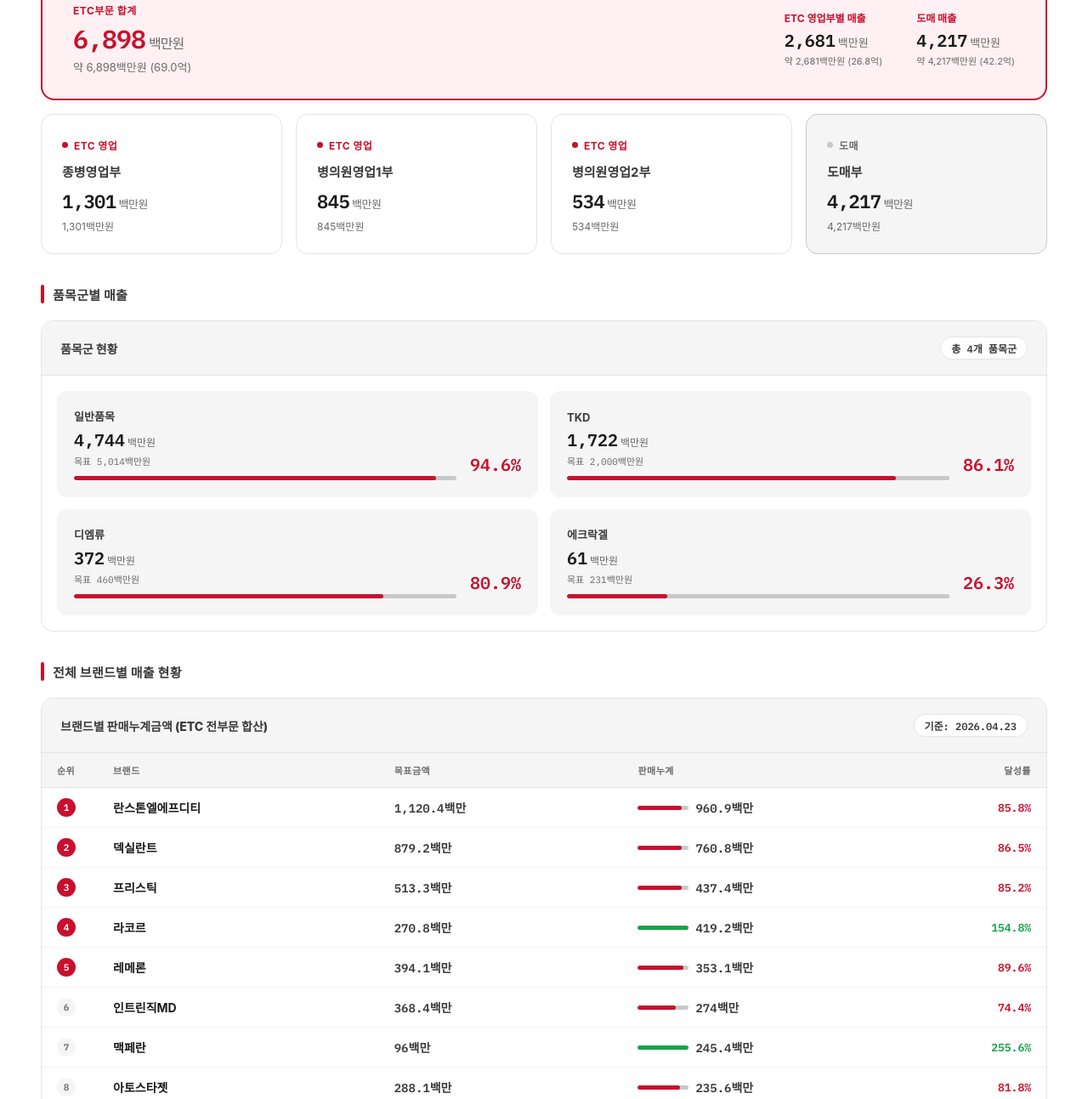
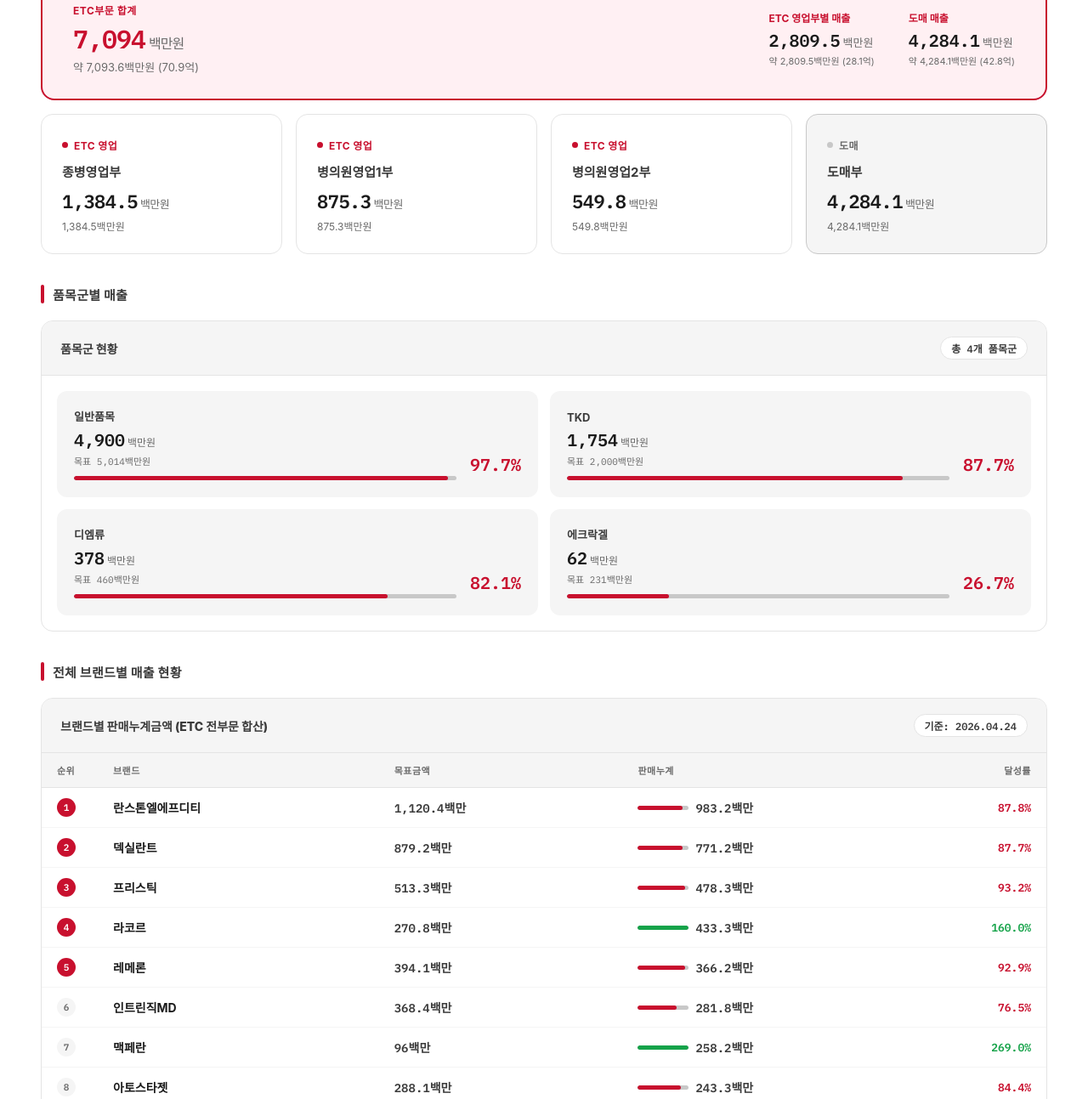
Before and after one commit to kamlolyul/ETC-Sales-dashboard, a plain HTML site: page index.html in a window 1280 px wide. Shown: the part 617-1910 px from the top of the page at 85% size. Drawn offline with Linux system fonts and the light colour scheme; a web font is replaced by a local one.

Commit message:
Add files via upload

```diff
--- a/index.html
+++ b/index.html
@@ -176,7 +176,7 @@
     </div>
     <div class="header-meta">
       <span class="update-text">기준일</span>
-      <span class="date-badge">2026.04.23</span>
+      <span class="date-badge">2026.04.24</span>
     </div>
   </div>
 </header>
@@ -195,15 +195,15 @@
       <div class="goal-stats">
         <div class="goal-stat">
           <div class="goal-stat-label">MTD 실적 (백만원)</div>
-          <div class="goal-stat-value hl">6,898</div>
+          <div class="goal-stat-value hl">7,094</div>
         </div>
         <div class="goal-stat">
           <div class="goal-stat-label">달성률</div>
-          <div class="goal-stat-value hl">89.5%</div>
+          <div class="goal-stat-value hl">92.1%</div>
         </div>
         <div class="goal-stat">
           <div class="goal-stat-label">잔여 목표 (백만원)</div>
-          <div class="goal-stat-value">806</div>
+          <div class="goal-stat-value">610.7</div>
         </div>
       </div>
     </div>
@@ -215,14 +215,14 @@
       <div class="progress-header">
         <div>
           <div class="progress-title">목표 달성률 진행 현황</div>
-          <div class="progress-sub">4월 23일 기준 / 목표: 7,704백만원</div>
+          <div class="progress-sub">4월 24일 기준 / 목표: 7,704백만원</div>
         </div>
-        <div class="progress-pct">89.5%</div>
+        <div class="progress-pct">92.1%</div>
       </div>
-      <div class="bar-track"><div class="bar-fill" style="width:89.5%"></div></div>
+      <div class="bar-track"><div class="bar-fill" style="width:92.1%"></div></div>
       <div class="progress-meta">
-        <span>달성: 6,898백만원</span>
-        <span style="color:var(--red);font-weight:600;">잔여: 806백만원</span>
+        <span>달성: 7,093.6백만원</span>
+        <span style="color:var(--red);font-weight:600;">잔여: 610.7백만원</span>
         <span>목표: 7,704백만원</span>
       </div>
     </div>
@@ -234,19 +234,19 @@
   <div class="summary-card fade-up">
     <div class="summary-main">
       <div class="stag">ETC부문 합계</div>
-      <div class="samount">6,898<span style="font-size:16px;font-weight:500;color:var(--g500);margin-left:4px;">백만원</span></div>
-      <div class="ssub">약 6,898백만원 (69.0억)</div>
+      <div class="samount">7,094<span style="font-size:16px;font-weight:500;color:var(--g500);margin-left:4px;">백만원</span></div>
+      <div class="ssub">약 7,093.6백만원 (70.9억)</div>
     </div>
     <div class="summary-splits">
       <div class="split-item">
         <div class="split-label">ETC 영업부별 매출</div>
-        <div class="split-val">2,681<span style="font-size:13px;font-weight:400;color:var(--g500);margin-left:3px;">백만원</span></div>
-        <div class="split-sub">약 2,681백만원 (26.8억)</div>
+        <div class="split-val">2,809.5<span style="font-size:13px;font-weight:400;color:var(--g500);margin-left:3px;">백만원</span></div>
+        <div class="split-sub">약 2,809.5백만원 (28.1억)</div>
       </div>
       <div class="split-item">
         <div class="split-label">도매 매출</div>
-        <div class="split-val">4,217<span style="font-size:13px;font-weight:400;color:var(--g500);margin-left:3px;">백만원</span></div>
-        <div class="split-sub">약 4,217백만원 (42.2억)</div>
+        <div class="split-val">4,284.1<span style="font-size:13px;font-weight:400;color:var(--g500);margin-left:3px;">백만원</span></div>
+        <div class="split-sub">약 4,284.1백만원 (42.8억)</div>
       </div>
     </div>
   </div>
@@ -255,26 +255,26 @@
     <div class="dept-card">
       <div class="dtag"><span class="dot"></span>ETC 영업</div>
       <div class="dname">종병영업부</div>
-      <div class="damount">1,301<span class="dunit">백만원</span></div>
-      <div class="dsub">1,301백만원</div>
+      <div class="damount">1,384.5<span class="dunit">백만원</span></div>
+      <div class="dsub">1,384.5백만원</div>
     </div>
     <div class="dept-card">
       <div class="dtag"><span class="dot"></span>ETC 영업</div>
       <div class="dname">병의원영업1부</div>
-      <div class="damount">845<span class="dunit">백만원</span></div>
-      <div class="dsub">845백만원</div>
+      <div class="damount">875.3<span class="dunit">백만원</span></div>
+      <div class="dsub">875.3백만원</div>
     </div>
     <div class="dept-card">
       <div class="dtag"><span class="dot"></span>ETC 영업</div>
       <div class="dname">병의원영업2부</div>
-      <div class="damount">534<span class="dunit">백만원</span></div>
-      <div class="dsub">534백만원</div>
+      <div class="damount">549.8<span class="dunit">백만원</span></div>
+      <div class="dsub">549.8백만원</div>
     </div>
     <div class="dept-card dm">
       <div class="dtag"><span class="dot"></span>도매</div>
       <div class="dname">도매부</div>
-      <div class="damount">4,217<span class="dunit">백만원</span></div>
-      <div class="dsub">4,217백만원</div>
+      <div class="damount">4,284.1<span class="dunit">백만원</span></div>
+      <div class="dsub">4,284.1백만원</div>
 
     </div>
   </div>
@@ -291,38 +291,38 @@
           <div class="cat-card">
             <div class="cat-left">
               <div class="cat-name">일반품목</div>
-              <div class="cat-amount">4,744<span class="cat-unit">백만원</span></div>
+              <div class="cat-amount">4,900<span class="cat-unit">백만원</span></div>
               <div class="cat-goal">목표 5,014백만원</div>
-              <div class="cat-bar-wrap"><div class="cat-bar"><div class="cat-bar-fill" style="width:94.6%;background:var(--red);"></div></div></div>
+              <div class="cat-bar-wrap"><div class="cat-bar"><div class="cat-bar-fill" style="width:97.7%;background:var(--red);"></div></div></div>
             </div>
-            <span class="cat-pct-inline" style="color:var(--red);">94.6%</span>
+            <span class="cat-pct-inline" style="color:var(--red);">97.7%</span>
           </div>
           <div class="cat-card">
             <div class="cat-left">
               <div class="cat-name">TKD</div>
-              <div class="cat-amount">1,722<span class="cat-unit">백만원</span></div>
+              <div class="cat-amount">1,754<span class="cat-unit">백만원</span></div>
               <div class="cat-goal">목표 2,000백만원</div>
-              <div class="cat-bar-wrap"><div class="cat-bar"><div class="cat-bar-fill" style="width:86.1%;background:var(--red);"></div></div></div>
+              <div class="cat-bar-wrap"><div class="cat-bar"><div class="cat-bar-fill" style="width:87.7%;background:var(--red);"></div></div></div>
             </div>
-            <span class="cat-pct-inline" style="color:var(--red);">86.1%</span>
+            <span class="cat-pct-inline" style="color:var(--red);">87.7%</span>
           </div>
           <div class="cat-card">
             <div class="cat-left">
               <div class="cat-name">디엠류</div>
-              <div class="cat-amount">372<span class="cat-unit">백만원</span></div>
+              <div class="cat-amount">378<span class="cat-unit">백만원</span></div>
               <div class="cat-goal">목표 460백만원</div>
-              <div class="cat-bar-wrap"><div class="cat-bar"><div class="cat-bar-fill" style="width:80.9%;background:var(--red);"></div></div></div>
+              <div class="cat-bar-wrap"><div class="cat-bar"><div class="cat-bar-fill" style="width:82.1%;background:var(--red);"></div></div></div>
             </div>
-            <span class="cat-pct-inline" style="color:var(--red);">80.9%</span>
+            <span class="cat-pct-inline" style="color:var(--red);">82.1%</span>
           </div>
           <div class="cat-card">
             <div class="cat-left">
               <div class="cat-name">에크락겔</div>
-              <div class="cat-amount">61<span class="cat-unit">백만원</span></div>
+              <div class="cat-amount">62<span class="cat-unit">백만원</span></div>
               <div class="cat-goal">목표 231백만원</div>
-              <div class="cat-bar-wrap"><div class="cat-bar"><div class="cat-bar-fill" style="width:26.3%;background:var(--red);"></div></div></div>
+              <div class="cat-bar-wrap"><div class="cat-bar"><div class="cat-bar-fill" style="width:26.7%;background:var(--red);"></div></div></div>
             </div>
-            <span class="cat-pct-inline" style="color:var(--red);">26.3%</span>
+            <span class="cat-pct-inline" style="color:var(--red);">26.7%</span>
           </div>
       </div>
     </div>
@@ -334,7 +334,7 @@
     <div class="table-card">
       <div class="table-header">
         <span class="table-header-title">브랜드별 판매누계금액 (ETC 전부문 합산)</span>
-        <span class="table-badge">기준: 2026.04.23</span>
+        <span class="table-badge">기준: 2026.04.24</span>
       </div>
       <table class="data-table">
         <thead><tr><th style="width:46px">순위</th><th>브랜드</th><th>목표금액</th><th>판매누계</th><th style="width:90px">달성률</th></tr></thead>
@@ -345,90 +345,91 @@
   </div>
 
 </main>
-<footer class="footer">동화약품 ETC 일일실적리포트 · 기준일: 2026년 4월 23일 · 데이터 출처: 매출일계표 / 매출브랜드</footer>
+<footer class="footer">동화약품 ETC 일일실적리포트 · 기준일: 2026년 4월 24일 · 데이터 출처: 매출일계표 / 매출브랜드</footer>
 
 <script>
 const allBrands = [
-  {rank:1,name:"란스톤엘에프디티",actual:960.9,goal:1120.4},
-  {rank:2,name:"덱실란트",actual:760.8,goal:879.2},
-  {rank:3,name:"프리스틱",actual:437.4,goal:513.3},
-  {rank:4,name:"라코르",actual:419.2,goal:270.8},
-  {rank:5,name:"레메론",actual:353.1,goal:394.1},
-  {rank:6,name:"인트린직MD",actual:274,goal:368.4},
-  {rank:7,name:"맥페란",actual:245.4,goal:96},
-  {rank:8,name:"아토스타젯",actual:235.6,goal:288.1},
+  {rank:1,name:"란스톤엘에프디티",actual:983.2,goal:1120.4},
+  {rank:2,name:"덱실란트",actual:771.2,goal:879.2},
+  {rank:3,name:"프리스틱",actual:478.3,goal:513.3},
+  {rank:4,name:"라코르",actual:433.3,goal:270.8},
+  {rank:5,name:"레메론",actual:366.2,goal:394.1},
+  {rank:6,name:"인트린직MD",actual:281.8,goal:368.4},
+  {rank:7,name:"맥페란",actual:258.2,goal:96},
+  {rank:8,name:"아토스타젯",actual:243.3,goal:288.1},
   {rank:9,name:"메녹틸",actual:201.8,goal:231.7},
-  {rank:10,name:"라베듀엣",actual:188.4,goal:132.9},
-  {rank:11,name:"아토스타",actual:170.7,goal:207.8},
-  {rank:12,name:"클로피",actual:166.4,goal:223.2},
-  {rank:13,name:"테디엠",actual:161.8,goal:177.4},
-  {rank:14,name:"록소닌",actual:150.6,goal:166.2},
-  {rank:15,name:"클자핀",actual:121,goal:157.6},
-  {rank:16,name:"엠코발",actual:119.7,goal:134},
-  {rank:17,name:"엘텐",actual:105.6,goal:83},
-  {rank:18,name:"올자핀",actual:84.1,goal:50.8},
-  {rank:19,name:"에탈로프",actual:80.9,goal:122},
-  {rank:20,name:"다플디엠",actual:69.7,goal:88.8},
-  {rank:21,name:"다시디엠",actual:65.4,goal:75.8},
-  {rank:22,name:"레조트론",actual:63.3,goal:27.3},
-  {rank:23,name:"돈페질",actual:62.8,goal:71.5},
-  {rank:24,name:"에크락겔",actual:60.7,goal:230.8},
-  {rank:25,name:"파목신",actual:55,goal:50.8},
-  {rank:26,name:"메만틴",actual:52.7,goal:41.9},
-  {rank:27,name:"로티브",actual:51.4,goal:54},
-  {rank:28,name:"레바핀",actual:49.1,goal:30.4},
-  {rank:29,name:"칼시베타",actual:48.2,goal:40.5},
-  {rank:30,name:"동화쿠에티아핀",actual:48.2,goal:60.8},
-  {rank:31,name:"팔렉신",actual:43.6,goal:34.9},
-  {rank:32,name:"미보",actual:43.2,goal:56},
-  {rank:33,name:"디트로판",actual:41.4,goal:52.7},
-  {rank:34,name:"암로디핀베실산염",actual:41,goal:50.4},
-  {rank:35,name:"모사피드",actual:39.2,goal:35.8},
-  {rank:36,name:"오로파트",actual:38.5,goal:40},
-  {rank:37,name:"알피움",actual:37.6,goal:56},
-  {rank:38,name:"화장품",actual:36.7,goal:64.8},
-  {rank:39,name:"스타넵틴",actual:33.3,goal:44.7},
-  {rank:40,name:"암브렉트",actual:31.6,goal:29.3},
-  {rank:41,name:"파인디핀",actual:29.5,goal:52.4},
-  {rank:42,name:"리나디엠",actual:29,goal:33},
-  {rank:43,name:"헤어페시아",actual:28.6,goal:48.1},
-  {rank:44,name:"설포피린",actual:28.3,goal:23.4},
-  {rank:45,name:"시트디엠",actual:25.7,goal:39.3},
-  {rank:46,name:"베포타스틴",actual:25.6,goal:30.2},
-  {rank:47,name:"알티옥트산",actual:25,goal:22},
-  {rank:48,name:"페노베이트",actual:23.9,goal:29.1},
-  {rank:49,name:"디푸란",actual:23.7,goal:26.9},
-  {rank:50,name:"아리피코",actual:22,goal:32.2},
-  {rank:51,name:"엠플디엠",actual:20.5,goal:45.8},
-  {rank:52,name:"비타미니아",actual:19.5,goal:31.2},
-  {rank:53,name:"리바코르",actual:18.9,goal:21.9},
-  {rank:54,name:"로수바스타틴",actual:18.8,goal:23.9},
-  {rank:55,name:"동화행심",actual:18.7,goal:25.9},
-  {rank:56,name:"판투스",actual:18.2,goal:11.6},
-  {rank:57,name:"세파클러",actual:17.4,goal:0},
-  {rank:58,name:"시렌탈",actual:15.5,goal:21.2},
-  {rank:59,name:"판토프라",actual:14.2,goal:20.8},
-  {rank:60,name:"파목클",actual:14.1,goal:12.8},
-  {rank:61,name:"록시마이신",actual:13.9,goal:17.1},
-  {rank:62,name:"클로비어",actual:13.5,goal:11.6},
-  {rank:63,name:"타라마돌",actual:13,goal:13.2},
-  {rank:64,name:"리세트론",actual:11.7,goal:18.9},
-  {rank:65,name:"에날린",actual:10.7,goal:24.2},
-  {rank:66,name:"시그나틴",actual:10.2,goal:14.5},
-  {rank:67,name:"아스몬",actual:10,goal:7.2},
-  {rank:68,name:"오플록사신",actual:10,goal:8.5},
-  {rank:69,name:"에트라빌",actual:8.4,goal:30.1},
-  {rank:70,name:"에페로신",actual:7,goal:14.1},
-  {rank:71,name:"스테파론",actual:5.5,goal:5.8},
-  {rank:72,name:"시폭사신",actual:5.2,goal:7.8},
-  {rank:73,name:"알코타민",actual:5,goal:9.6},
-  {rank:74,name:"벨루티아이",actual:5,goal:0},
-  {rank:75,name:"동화니세르골린",actual:4.5,goal:5.8},
-  {rank:76,name:"레니딥",actual:4.4,goal:6.5},
-  {rank:77,name:"메트포르민",actual:3.7,goal:4.2},
-  {rank:78,name:"티파미드",actual:3.3,goal:3.7},
-  {rank:79,name:"피오타존",actual:2.9,goal:6},
-  {rank:80,name:"글리필",actual:1.9,goal:2.7}
+  {rank:10,name:"라베듀엣",actual:192.3,goal:132.9},
+  {rank:11,name:"아토스타",actual:175,goal:207.8},
+  {rank:12,name:"클로피",actual:168,goal:223.2},
+  {rank:13,name:"테디엠",actual:163.8,goal:177.4},
+  {rank:14,name:"록소닌",actual:152.2,goal:166.2},
+  {rank:15,name:"클자핀",actual:125.6,goal:157.6},
+  {rank:16,name:"엠코발",actual:121.1,goal:134},
+  {rank:17,name:"엘텐",actual:107.3,goal:83},
+  {rank:18,name:"에탈로프",actual:85.8,goal:122},
+  {rank:19,name:"올자핀",actual:85.7,goal:50.8},
+  {rank:20,name:"다플디엠",actual:71.1,goal:88.8},
+  {rank:21,name:"실마진",actual:66.2,goal:66.4},
+  {rank:22,name:"다시디엠",actual:65.7,goal:75.8},
+  {rank:23,name:"레조트론",actual:64.5,goal:27.3},
+  {rank:24,name:"돈페질",actual:64,goal:71.5},
+  {rank:25,name:"에크락겔",actual:61.7,goal:230.8},
+  {rank:26,name:"파목신",actual:55.8,goal:50.8},
+  {rank:27,name:"메만틴",actual:52.9,goal:41.9},
+  {rank:28,name:"로티브",actual:51.6,goal:54},
+  {rank:29,name:"동화쿠에티아핀",actual:50.1,goal:60.8},
+  {rank:30,name:"레바핀",actual:49.2,goal:30.4},
+  {rank:31,name:"칼시베타",actual:49.2,goal:40.5},
+  {rank:32,name:"팔렉신",actual:43.8,goal:34.9},
+  {rank:33,name:"미보",actual:43.5,goal:56},
+  {rank:34,name:"디트로판",actual:43.1,goal:52.7},
+  {rank:35,name:"암로디핀베실산염",actual:41.9,goal:50.4},
+  {rank:36,name:"오로파트",actual:39.6,goal:40},
+  {rank:37,name:"모사피드",actual:39.4,goal:35.8},
+  {rank:38,name:"화장품",actual:39,goal:64.8},
+  {rank:39,name:"알피움",actual:38.1,goal:56},
+  {rank:40,name:"스타넵틴",actual:35.1,goal:44.7},
+  {rank:41,name:"파인디핀",actual:33.2,goal:52.4},
+  {rank:42,name:"암브렉트",actual:32.7,goal:29.3},
+  {rank:43,name:"리나디엠",actual:30.1,goal:33},
+  {rank:44,name:"설포피린",actual:29.3,goal:23.4},
+  {rank:45,name:"헤어페시아",actual:29.1,goal:48.1},
+  {rank:46,name:"시트디엠",actual:26.3,goal:39.3},
+  {rank:47,name:"베포타스틴",actual:25.9,goal:30.2},
+  {rank:48,name:"알티옥트산",actual:25.7,goal:22},
+  {rank:49,name:"디푸란",actual:24.9,goal:26.9},
+  {rank:50,name:"페노베이트",actual:24.2,goal:29.1},
+  {rank:51,name:"아리피코",actual:22.6,goal:32.2},
+  {rank:52,name:"엠플디엠",actual:20.6,goal:45.8},
+  {rank:53,name:"비타미니아",actual:20.1,goal:31.2},
+  {rank:54,name:"리바코르",actual:20,goal:21.9},
+  {rank:55,name:"로수바스타틴",actual:19.3,goal:23.9},
+  {rank:56,name:"동화행심",actual:19.1,goal:25.9},
+  {rank:57,name:"판투스",actual:18.7,goal:11.6},
+  {rank:58,name:"세파클러",actual:17.4,goal:0},
+  {rank:59,name:"시렌탈",actual:16.2,goal:21.2},
+  {rank:60,name:"파목클",actual:14.8,goal:12.8},
+  {rank:61,name:"판토프라",actual:14.2,goal:20.8},
+  {rank:62,name:"록시마이신",actual:14.2,goal:17.1},
+  {rank:63,name:"클로비어",actual:13.5,goal:11.6},
+  {rank:64,name:"타라마돌",actual:13,goal:13.2},
+  {rank:65,name:"리세트론",actual:12.2,goal:18.9},
+  {rank:66,name:"에날린",actual:10.8,goal:24.2},
+  {rank:67,name:"시그나틴",actual:10.2,goal:14.5},
+  {rank:68,name:"아스몬",actual:10,goal:7.2},
+  {rank:69,name:"오플록사신",actual:10,goal:8.5},
+  {rank:70,name:"에트라빌",actual:8.4,goal:30.1},
+  {rank:71,name:"에페로신",actual:7.4,goal:14.1},
+  {rank:72,name:"스테파론",actual:6.1,goal:5.8},
+  {rank:73,name:"시폭사신",actual:5.9,goal:7.8},
+  {rank:74,name:"알코타민",actual:5.1,goal:9.6},
+  {rank:75,name:"벨루티아이",actual:5,goal:0},
+  {rank:76,name:"레니딥",actual:4.6,goal:6.5},
+  {rank:77,name:"동화니세르골린",actual:4.5,goal:5.8},
+  {rank:78,name:"메트포르민",actual:3.8,goal:4.2},
+  {rank:79,name:"티파미드",actual:3.5,goal:3.7},
+  {rank:80,name:"피오타존",actual:2.9,goal:6},
+  {rank:81,name:"글리필",actual:1.9,goal:2.7}
 ];
 let showAll = false;
 function fmt(n){return n.toLocaleString('ko-KR');}
```
Also changed, not shown: mobile.html (+108 -107 lines).
